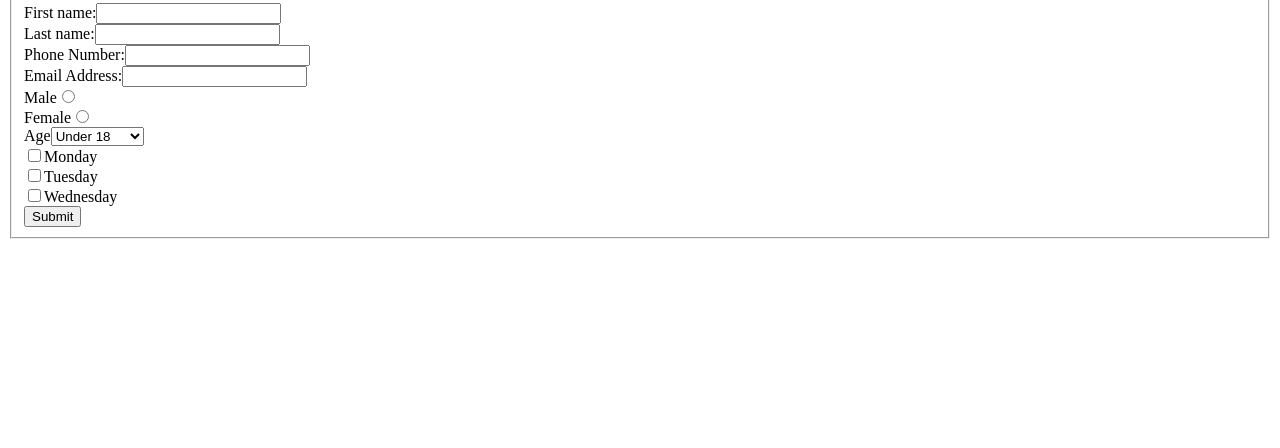
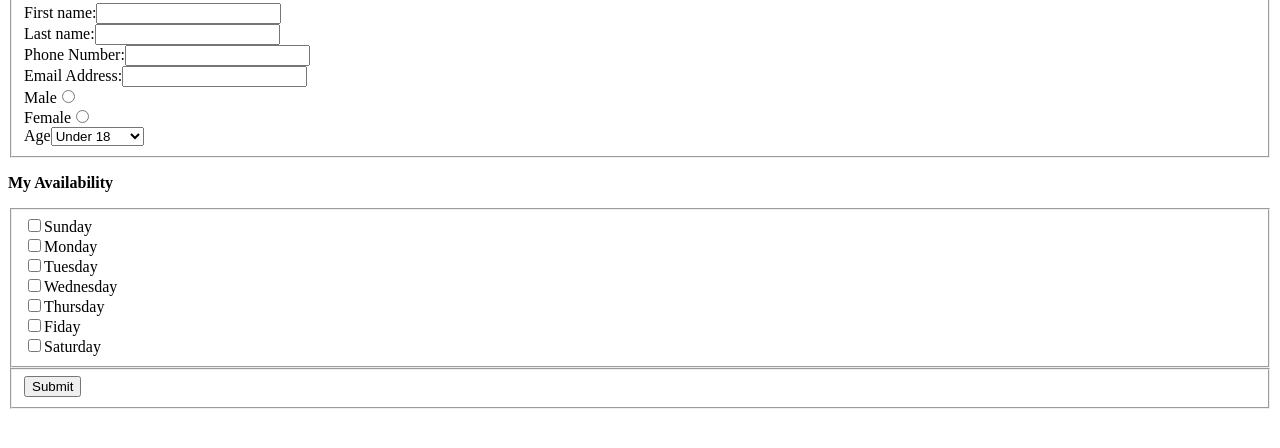
Before and after one commit to 8Kentonf/Lab4, a plain HTML site: page index.html in a window 1280 px wide. Shown: the part 100-548 px from the top of the page. Drawn offline with Linux system fonts and the light colour scheme.

Commit message:
fixing fieldsets

```diff
--- a/index.html
+++ b/index.html
@@ -25,10 +25,24 @@
         <option value="55-64">55-64</option>
         <option value="65over">65 and over</option>
       </select><br>
+      </fieldset>
+  </form>
+  <p><b>My Availability</b></p>
+  <form>
+    <fieldset>
+      <input type="checkbox" name="available_field[]" value="sunday">Sunday<br>
       <input type="checkbox" name="available_field[]" value="monday">Monday<br>
       <input type="checkbox" name="available_field[]" value="tuesday">Tuesday<br>
       <input type="checkbox" name="available_field[]" value="wednesday">Wednesday<br>
+      <input type="checkbox" name="available_field[]" value="thursday">Thursday<br>
+      <input type="checkbox" name="available_field[]" value="friday">Fiday<br>
+      <input type="checkbox" name="available_field[]" value="saturday">Saturday<br>
+    </fieldset>
+  </form>
+  <form>
+    <fieldset>
       <input type="submit">
+    </fieldset>
   </form>
 
   </body>
```
